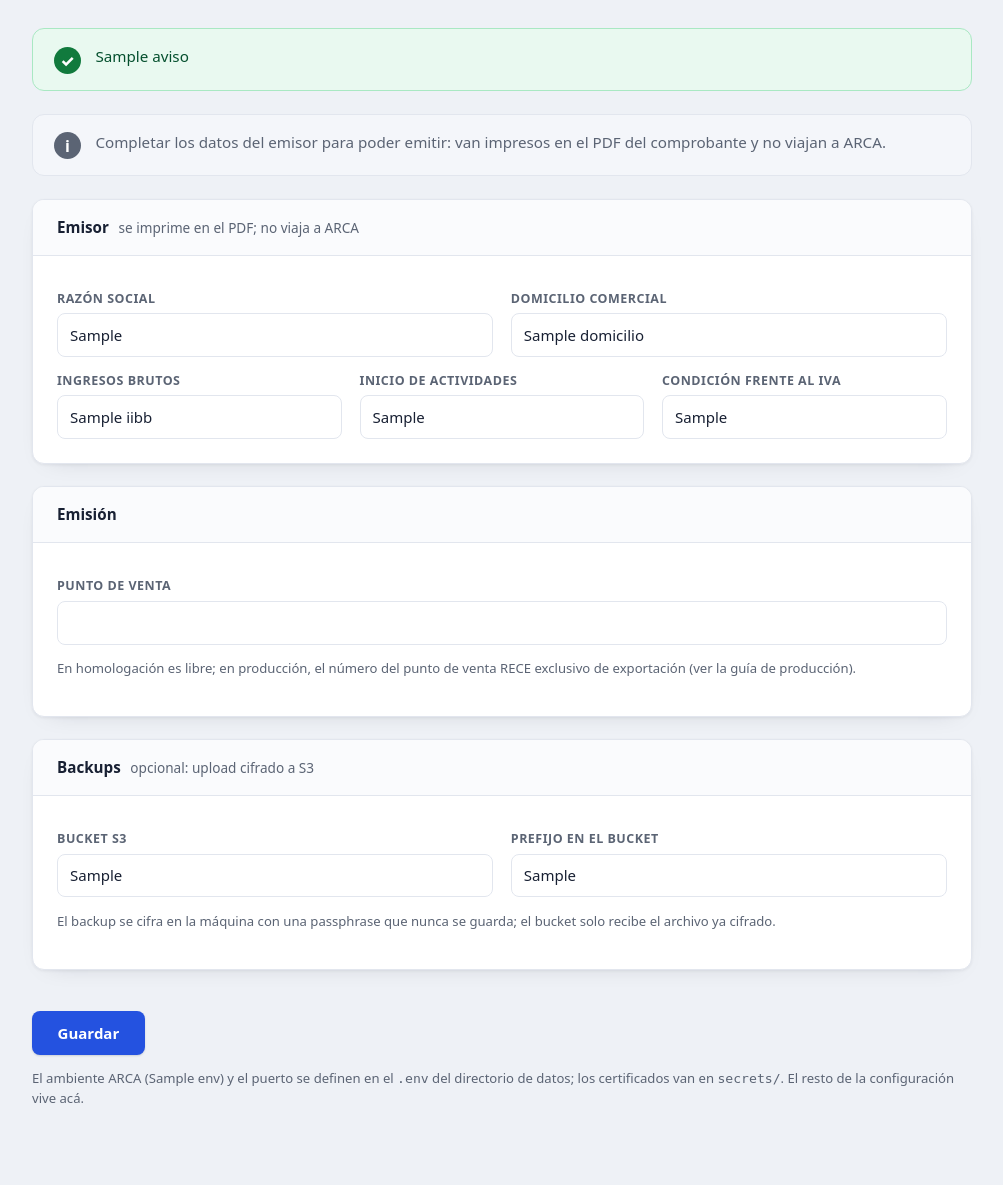
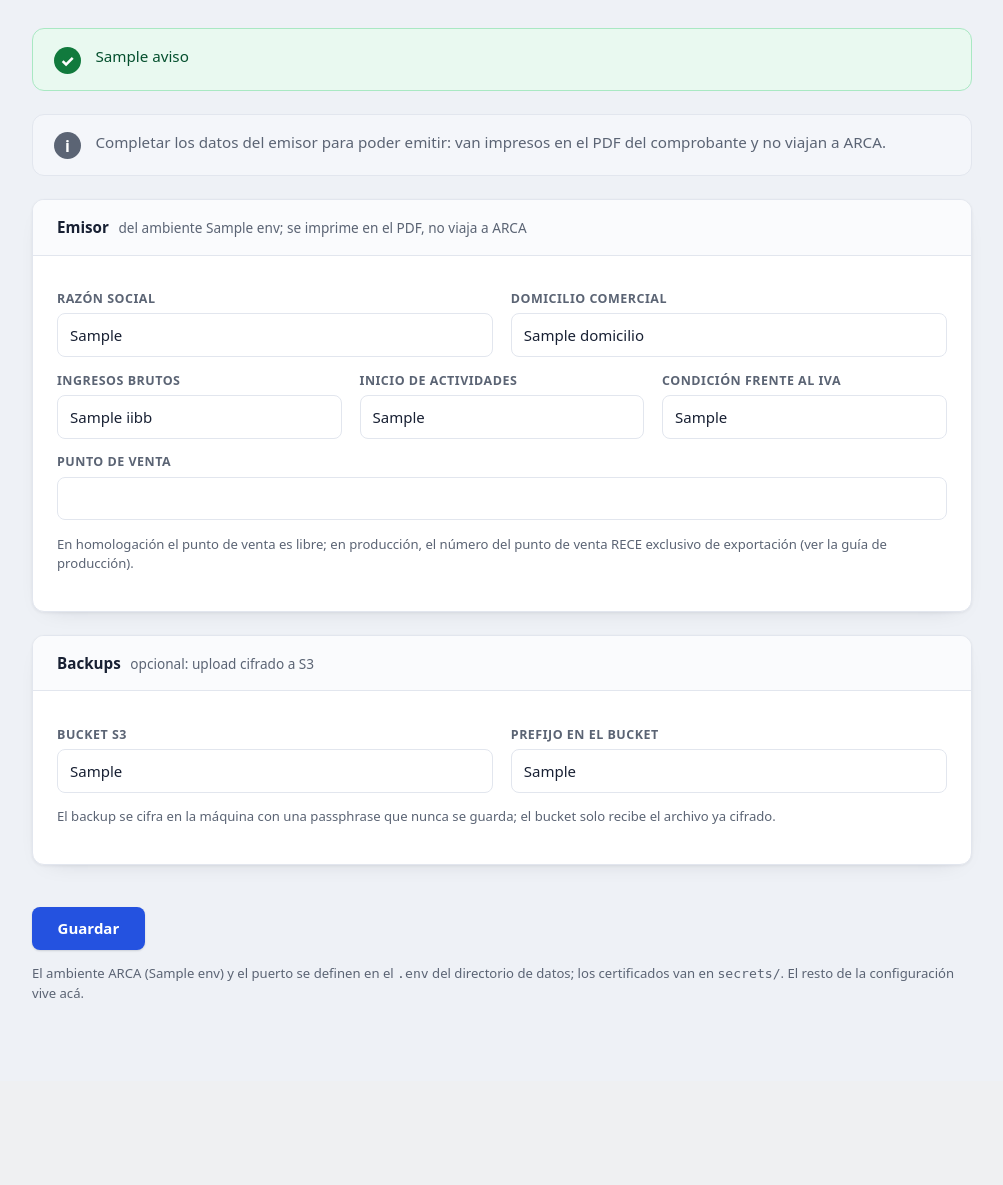
Before and after one commit to FacundoTripelhorn/facturadorE, a FastAPI app: template facturador/web/templates/configuracion.html in a window 1280 px wide. Shown: the part 54-1239 px from the top of the page, without its empty margins (138-1141 px from the left). After the commit the page ends 1052 px from the top, so only its background shows below. Run offline with FastAPI, Linux system fonts and the light colour scheme; the template is opened without the code that fills it: most values are stand-ins (such as "Sample title", 1, 10 or a date in 2020); parts of the project's set-up code (start-up, migrations or seed data) failed here and were passed over.

Commit message:
Configuración: punto de venta dentro del bloque del emisor
Tras el review del PR #12 el punto de venta es un campo del Emisor y hay
un emisor por ambiente. El form edita el emisor del ambiente activo (el
encabezado lo indica) y el campo lee s.emisor.punto_venta; desaparece la
sección Emisión separada.

Co-Authored-By: Claude Fable 5 <noreply@anthropic.com>

```diff
--- a/facturador/web/templates/configuracion.html
+++ b/facturador/web/templates/configuracion.html
@@ -14,7 +14,7 @@
 <form method="post" action="/ui/configuracion">
 
 <section class="card">
-  <h2>Emisor <span class="sub">se imprime en el PDF; no viaja a ARCA</span></h2>
+  <h2>Emisor <span class="sub">del ambiente {{ env }}; se imprime en el PDF, no viaja a ARCA</span></h2>
   <div class="cuerpo">
     <div class="fila">
       <div>
@@ -47,21 +47,16 @@
                value="{{ s.emisor.condicion_iva }}">
       </div>
     </div>
-  </div>
-</section>
-
-<section class="card">
-  <h2>Emisión</h2>
-  <div class="cuerpo">
     <div class="fila">
       <div>
         <label for="punto_venta">Punto de venta</label>
         <input id="punto_venta" name="punto_venta" type="number" min="1"
-               class="num" required value="{{ s.punto_venta }}">
+               class="num" required value="{{ s.emisor.punto_venta }}">
       </div>
     </div>
-    <p class="nota">En homologación es libre; en producción, el número del
-    punto de venta RECE exclusivo de exportación (ver la guía de producción).</p>
+    <p class="nota">En homologación el punto de venta es libre; en producción,
+    el número del punto de venta RECE exclusivo de exportación (ver la guía de
+    producción).</p>
   </div>
 </section>
 
```
